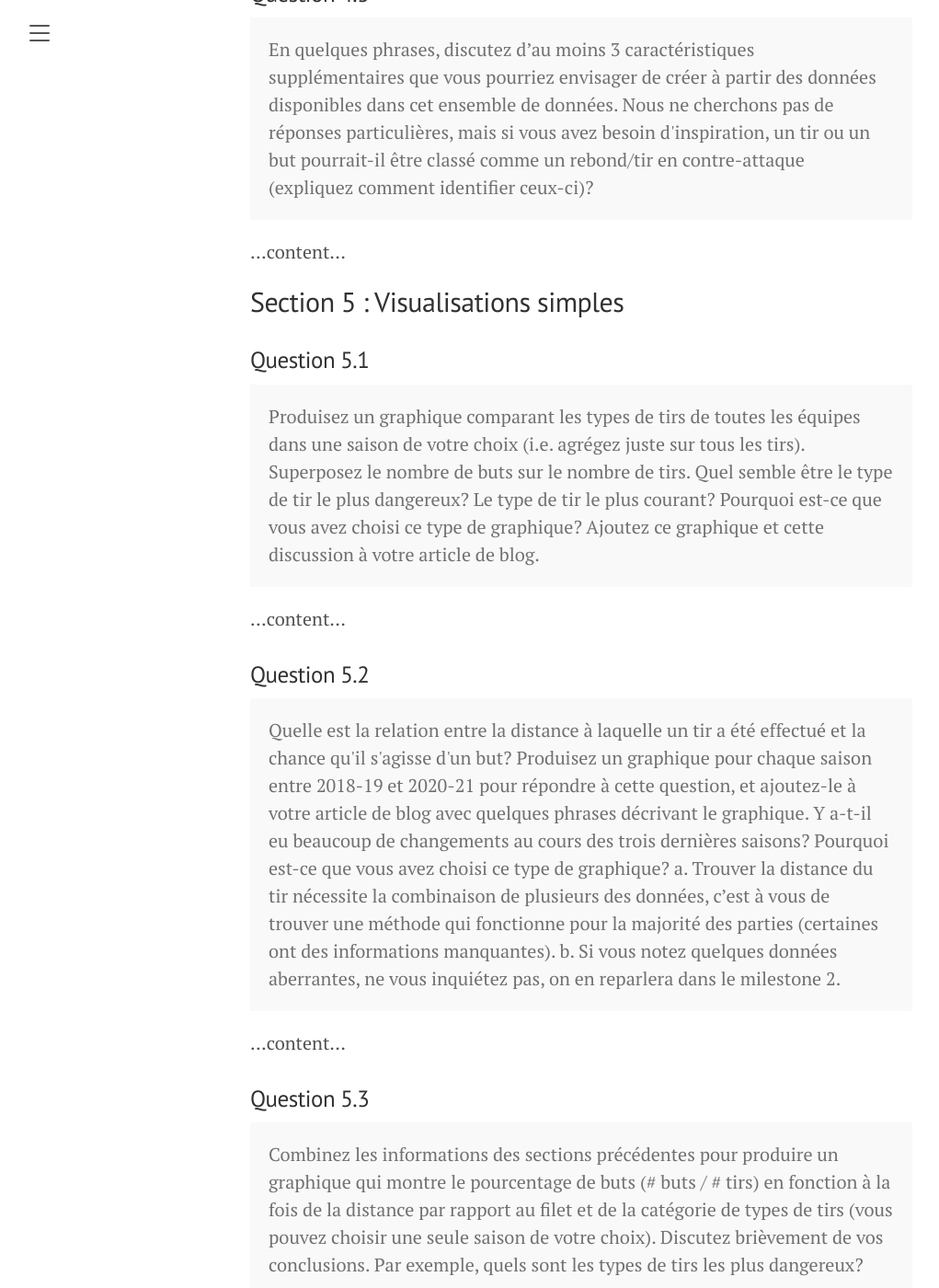
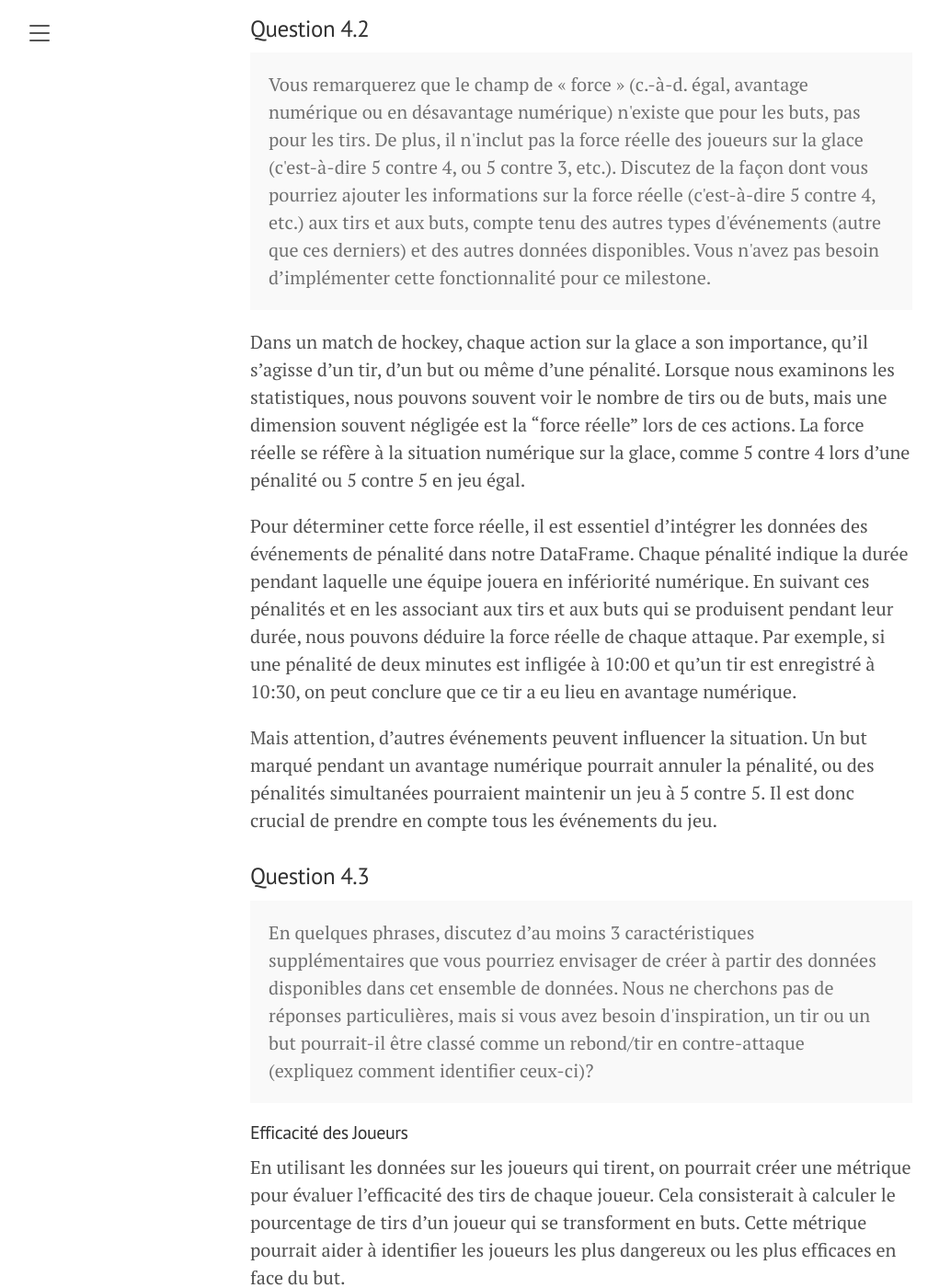
Before and after one commit to nova-explorer/IFT-6758_blogpost, a Jekyll site: the page built from _posts/2023-10-10-milestone-1.md, in a window 1280 px wide and 1400 px high, scrolled down 8050 px. Shown: the whole window at 92% size, without its empty margins (8-1029 px from the left). Built offline with Jekyll 4.4.1, drawn with Linux system fonts in a browser that asks for light colours; some of the changed text lies outside the part shown.

Commit message:
question 4

````diff
--- a/_posts/2023-10-10-milestone-1.md
+++ b/_posts/2023-10-10-milestone-1.md
@@ -65,6 +65,7 @@
     data_to_save = {"playByPlay": playByPlay,"periods": periods, "home": home_team, "away": away_team}
     json.dump(data_to_save, file)
 ```
+
 
 ## Section 2 : Débogage interactif
 
@@ -202,6 +203,8 @@
 
 widgets.interact(game_viz.plot_event, event_id=(0, len(game_viz.events)-1))
 ```
+
+
 ## Section 4 : Nettoyer les données
 
 ### Question 4.1
@@ -209,21 +212,52 @@
     Dans votre article de blog, incluez un petit extrait de votre dataframe final (par exemple, en utilisant head(10)). Vous pouvez simplement inclure une capture d'écran plutôt que de vous battre pour que les tableaux soient soigneusement formatés en HTML/markdown.
 </div>
 
-...content...
+```python
+df.tail(10)
+```
+
+![q4-1](/assets/Q4-1.png)
+
+<!-- marche presque mais le site centre pas donc c'est pas beau
+| event_id |  Season |    Phase | Period | PeriodTime | PlayID |                Team | RinkSide | XPoint | YPoint |           Shooter |             Goalie |   ShotType | EmptyNet | Event |  Situation | Distance |
+|---------:|--------:|---------:|-------:|-----------:|-------:|--------------------:|---------:|-------:|-------:|------------------:|-------------------:|-----------:|---------:|------:|-----------:|---------:|
+|   327332 | 2019-20 | Playoffs |      3 |      06:41 |    592 | Tampa Bay Lightning |     left |  -79.0 |   12.0 |      Alex Killorn |     Anton Khudobin |  Snap Shot |    False |  Goal |       Even |    168.0 |
+|   327333 | 2019-20 | Playoffs |      3 |      11:35 |    712 |        Dallas Stars |    right |   82.0 |   -8.0 |      Joe Pavelski | Andrei Vasilevskiy |  Deflected |    False |  Goal |       Even |    171.0 |
+|   327334 | 2019-20 | Playoffs |      4 |      06:34 |    901 | Tampa Bay Lightning |    right |   67.0 |  -24.0 | Kevin Shattenkirk |     Anton Khudobin |  Snap Shot |    False |  Goal | Power Play |    157.0 |
+|   327335 | 2019-20 | Playoffs |      1 |      17:52 |     90 |        Dallas Stars |    right |   74.0 |   -2.0 |       Corey Perry | Andrei Vasilevskiy | Wrist Shot |    False |  Goal |       Even |    163.0 |
+|   327336 | 2019-20 | Playoffs |      2 |      04:37 |    263 | Tampa Bay Lightning |    right |   83.0 |    4.0 |      Ondrej Palat |     Anton Khudobin | Wrist Shot |    False |  Goal |       Even |    172.0 |
+|   327337 | 2019-20 | Playoffs |      3 |      03:38 |    568 | Tampa Bay Lightning |     left |  -34.0 |  -20.0 | Mikhail Sergachev |     Anton Khudobin |  Slap Shot |    False |  Goal |       Even |    124.0 |
+|   327338 | 2019-20 | Playoffs |      3 |      13:15 |    595 |        Dallas Stars |    right |   83.0 |    4.0 |      Joe Pavelski | Andrei Vasilevskiy | Wrist Shot |    False |  Goal |       Even |    172.0 |
+|   327339 | 2019-20 | Playoffs |      5 |      09:23 |   1094 |        Dallas Stars |    right |   80.0 |    2.0 |       Corey Perry | Andrei Vasilevskiy | Wrist Shot |    False |  Goal |       Even |    169.0 |
+|   327340 | 2019-20 | Playoffs |      1 |      12:23 |     75 | Tampa Bay Lightning |     left |  -80.0 |    0.0 |     Brayden Point |     Anton Khudobin | Wrist Shot |    False |  Goal | Power Play |    169.0 |
+|   327341 | 2019-20 | Playoffs |      2 |      07:01 |    366 | Tampa Bay Lightning |    right |   64.0 |  -12.0 |     Blake Coleman |     Anton Khudobin |  Slap Shot |    False |  Goal |       Even |    153.0 | -->
+
 
 ### Question 4.2
 <div class="message">
     Vous remarquerez que le champ de « force » (c.-à-d. égal, avantage numérique ou en désavantage numérique) n'existe que pour les buts, pas pour les tirs. De plus, il n'inclut pas la force réelle des joueurs sur la glace (c'est-à-dire 5 contre 4, ou 5 contre 3, etc.). Discutez de la façon dont vous pourriez ajouter les informations sur la force réelle (c'est-à-dire 5 contre 4, etc.) aux tirs et aux buts, compte tenu des autres types d'événements (autre que ces derniers) et des autres données disponibles. Vous n'avez pas besoin d’implémenter cette fonctionnalité pour ce milestone.
 </div>
 
-...content...
+Dans un match de hockey, chaque action sur la glace a son importance, qu'il s'agisse d'un tir, d'un but ou même d'une pénalité. Lorsque nous examinons les statistiques, nous pouvons souvent voir le nombre de tirs ou de buts, mais une dimension souvent négligée est la "force réelle" lors de ces actions. La force réelle se réfère à la situation numérique sur la glace, comme 5 contre 4 lors d'une pénalité ou 5 contre 5 en jeu égal.
+
+Pour déterminer cette force réelle, il est essentiel d'intégrer les données des événements de pénalité dans notre DataFrame. Chaque pénalité indique la durée pendant laquelle une équipe jouera en infériorité numérique. En suivant ces pénalités et en les associant aux tirs et aux buts qui se produisent pendant leur durée, nous pouvons déduire la force réelle de chaque attaque. Par exemple, si une pénalité de deux minutes est infligée à 10:00 et qu'un tir est enregistré à 10:30, on peut conclure que ce tir a eu lieu en avantage numérique.
+
+Mais attention, d'autres événements peuvent influencer la situation. Un but marqué pendant un avantage numérique pourrait annuler la pénalité, ou des pénalités simultanées pourraient maintenir un jeu à 5 contre 5. Il est donc crucial de prendre en compte tous les événements du jeu.
+
 
 ### Question 4.3
 <div class="message">
     En quelques phrases, discutez d’au moins 3 caractéristiques supplémentaires que vous pourriez envisager de créer à partir des données disponibles dans cet ensemble de données. Nous ne cherchons pas de réponses particulières, mais si vous avez besoin d'inspiration, un tir ou un but pourrait-il être classé comme un rebond/tir en contre-attaque (expliquez comment identifier ceux-ci)?
 </div>
 
-...content...
+#### Efficacité des Joueurs
+En utilisant les données sur les joueurs qui tirent, on pourrait créer une métrique pour évaluer l'efficacité des tirs de chaque joueur. Cela consisterait à calculer le pourcentage de tirs d'un joueur qui se transforment en buts. Cette métrique pourrait aider à identifier les joueurs les plus dangereux ou les plus efficaces en face du but.
+
+#### Efficacité du Gardien de but
+En se basant sur le nombre de tirs qu'un gardien de but reçoit et le nombre de buts qu'il concède, on pourrait calculer un taux d'arrêt pour chaque gardien. Cela donnerait une mesure directe de l'efficacité d'un gardien à stopper les tirs adverses.
+
+#### Tirs en Contre-Attaque - Rebonds
+Pour identifier un tir en contre-attaque, on pourrait examiner la séquence des événements. Si un "Hit" ou un "Turnover" est suivi rapidement par un tir de l'équipe opposée, cela pourrait indiquer un tir en contre-attaque. Si un tir est suivi immédiatement par un autre tir de la même équipe sans qu'un événement significatif se produise entre les deux (comme un dégagement ou un arrêt de jeu), le second tir pourrait être considéré comme un rebond.
 
 
 ## Section 5 : Visualisations simples
````
Also changed, not shown: README.md (+1 -3 lines), assets/Q4-1.png (added), 3 other files.
